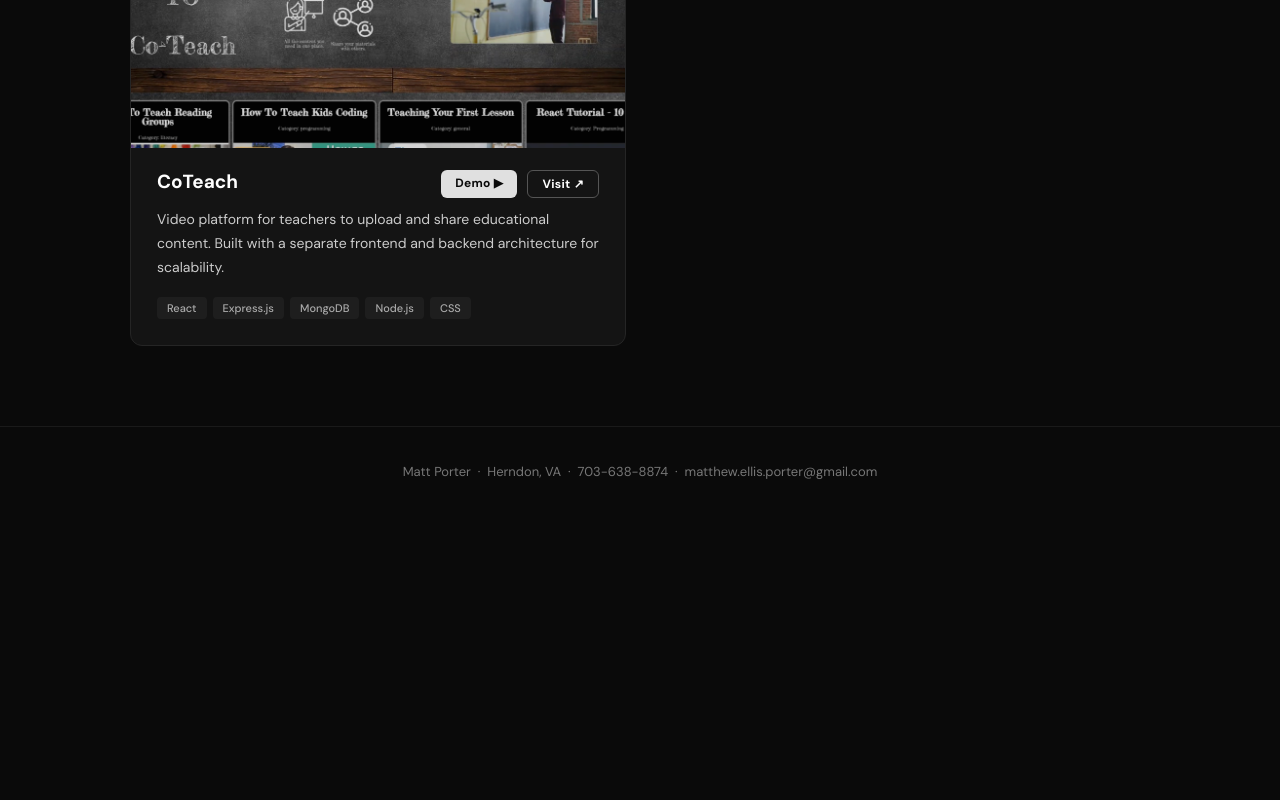
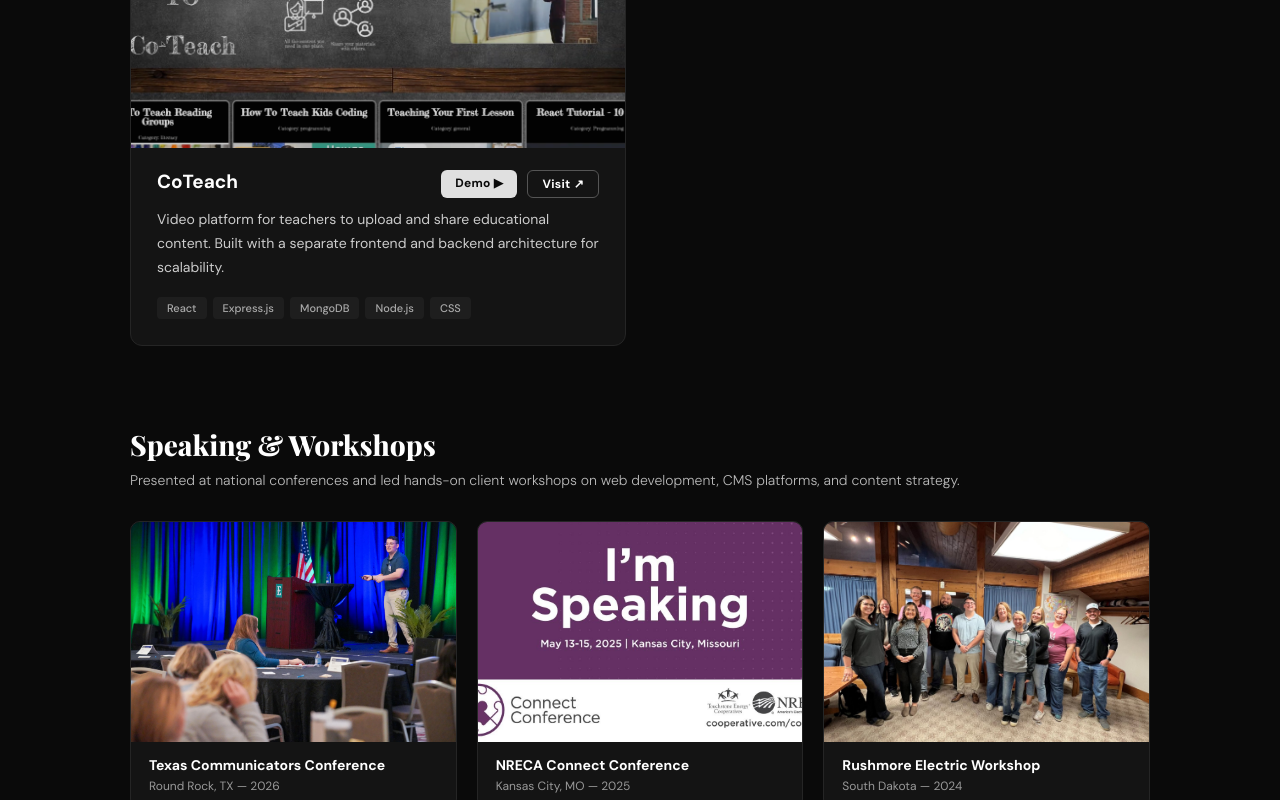
Before and after one commit to mellisporter/portfolio, a React (Vite) app: page / in a window 1280 px wide. Shown: the part 2652-3452 px from the top of the page. Before the commit the page ends 3168 px from the top, so only its background shows below. Built offline with nearby package versions, Linux system fonts and the light colour scheme.

Commit message:
conferences

```diff
--- a/src/Portfolio.jsx
+++ b/src/Portfolio.jsx
@@ -6,7 +6,7 @@ const projects = [
     title: "Senior Consulting Advisors",
     category: "WordPress",
     description: "Full website design and development for a senior care consulting firm. Custom page layouts, location finder, accessibility features, blog architecture, and integrated call-to-action flows.",
-    tech: ["WordPress", "CSS", "JavaScript", "SEO", "Accessibility"],
+    tech: ["WordPress", "CSS", "JavaScript", "SEO", "Section 508"],
     link: "https://floridaseniorconsulting.com",
     image: "/images/sca.png",
   },
@@ -453,6 +453,91 @@ export default function Portfolio() {
             <Card key={project.id} project={project} />
           ))}
         </div>
+
+        {/* Speaking & Workshops */}
+        <div style={{ paddingBottom: 80 }}>
+          <h2 style={{
+            fontFamily: "'Playfair Display', serif",
+            fontSize: 28,
+            fontWeight: 800,
+            color: "#fff",
+            marginBottom: 8,
+          }}>
+            Speaking & Workshops
+          </h2>
+          <p style={{
+            fontSize: 14,
+            color: "#bbb",
+            marginBottom: 32,
+            fontWeight: 300,
+          }}>
+            Presented at national conferences and led hands-on client workshops on web development, CMS platforms, and content strategy.
+          </p>
+
+          <div style={{
+            display: "grid",
+            gridTemplateColumns: "repeat(3, 1fr)",
+            gap: 20,
+          }}>
+            {[
+              {
+                src: "/images/texascommunicators.jpg",
+                caption: "Texas Communicators Conference",
+                location: "Round Rock, TX — 2026",
+              },
+              {
+                src: "/images/connect2025.png",
+                caption: "NRECA Connect Conference",
+                location: "Kansas City, MO — 2025",
+              },
+              {
+                src: "/images/rushmoreworkshop.png",
+                caption: "Rushmore Electric Workshop",
+                location: "South Dakota — 2024",
+              },
+            ].map((item) => (
+              <div key={item.caption} style={{
+                borderRadius: 10,
+                overflow: "hidden",
+                border: "1px solid #252525",
+                background: "#141414",
+              }}>
+                <div style={{
+                  height: 220,
+                  overflow: "hidden",
+                }}>
+                  <img
+                    src={item.src}
+                    alt={item.caption}
+                    style={{
+                      width: "100%",
+                      height: "100%",
+                      objectFit: "cover",
+                      objectPosition: "center",
+                    }}
+                  />
+                </div>
+                <div style={{ padding: "14px 18px" }}>
+                  <p style={{
+                    fontSize: 14,
+                    fontWeight: 600,
+                    color: "#fff",
+                    margin: 0,
+                  }}>
+                    {item.caption}
+                  </p>
+                  <p style={{
+                    fontSize: 12,
+                    color: "#999",
+                    margin: "4px 0 0",
+                  }}>
+                    {item.location}
+                  </p>
+                </div>
+              </div>
+            ))}
+          </div>
+        </div>
       </div>
 
       {/* Footer */}
```
